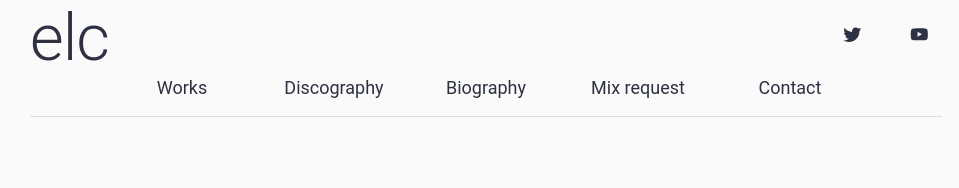
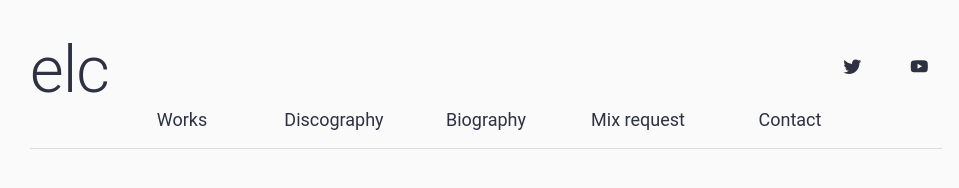
Before and after one commit to siteyo/elc-blog-gatsby, a Gatsby site: page /contact in a window 1280 px wide. Shown: the top 188 px of the page, without its empty margins (154-1113 px from the left). Built offline with nearby package versions, Linux system fonts and the light colour scheme; Gatsby itself is replaced by a stand-in of ours.

Commit message:
サイトタイトル上部に余白を追加

```diff
--- a/src/components/Header.tsx
+++ b/src/components/Header.tsx
@@ -1,5 +1,7 @@
 import React from 'react';
-import { Grid, Hidden, Divider, makeStyles } from '@material-ui/core';
+
+import { Box, Grid, Hidden, Divider, makeStyles } from '@material-ui/core';
+
 import TextLink from 'components/TextLink';
 import Sns from 'components/Sns';
 import SideMenuBar from 'components/SideMenuBar';
@@ -16,12 +18,15 @@ const useStyles = makeStyles({
   divider: {
     margin: '1rem 0',
   },
+  box: {
+    margin: '2rem 0',
+  },
 });
 
 const Header: React.VFC<HeaderProps> = ({ title, menuLinks }) => {
   const classes = useStyles();
   return (
-    <>
+    <Box className={classes.box}>
       <Grid container justifyContent="space-between">
         <Grid item sm={6}>
           <TextLink variant="h1" color="primary" to="/">
@@ -41,7 +46,7 @@ const Header: React.VFC<HeaderProps> = ({ title, menuLinks }) => {
         <Menu />
       </Hidden>
       <Divider className={classes.divider} />
-    </>
+    </Box>
   );
 };
 
```
